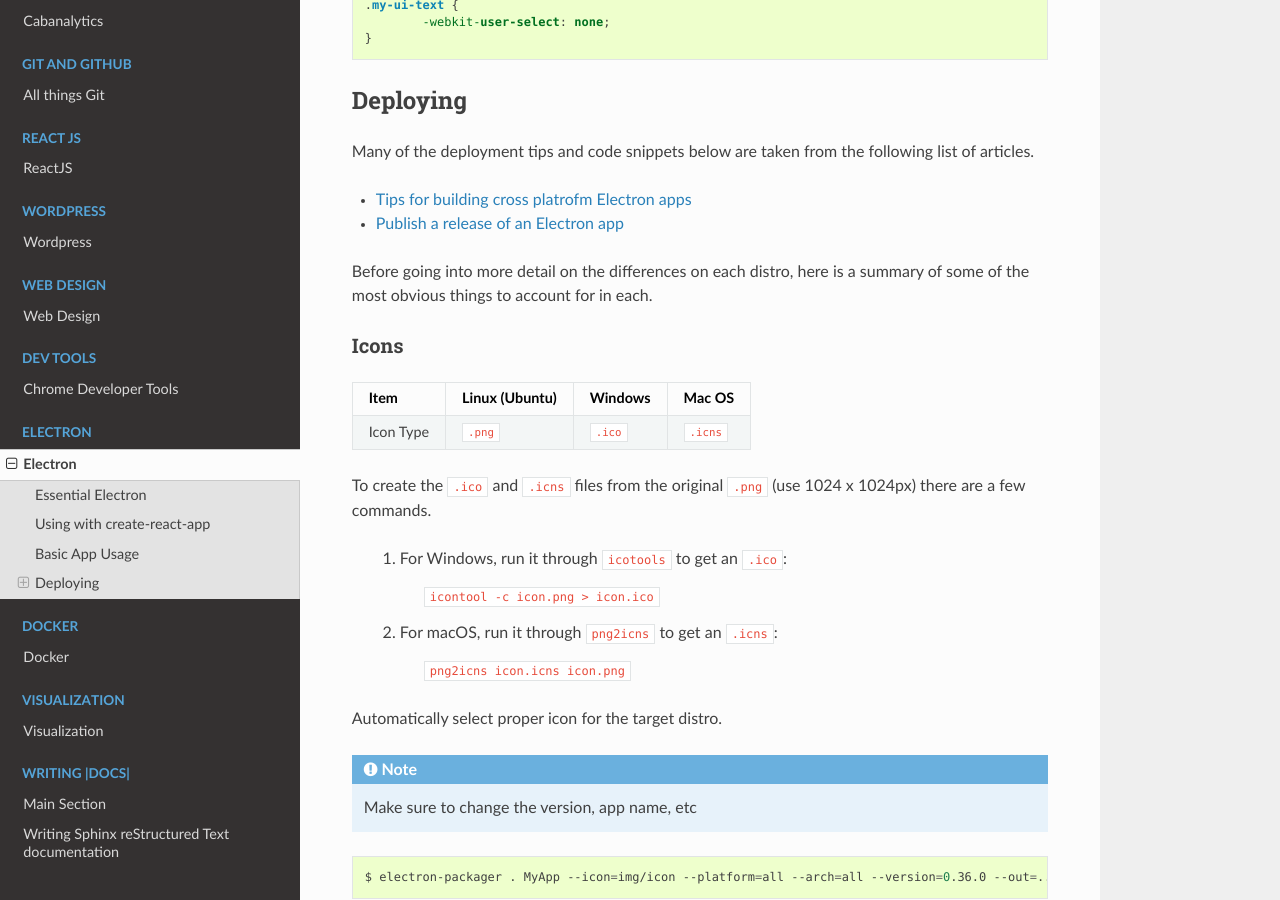
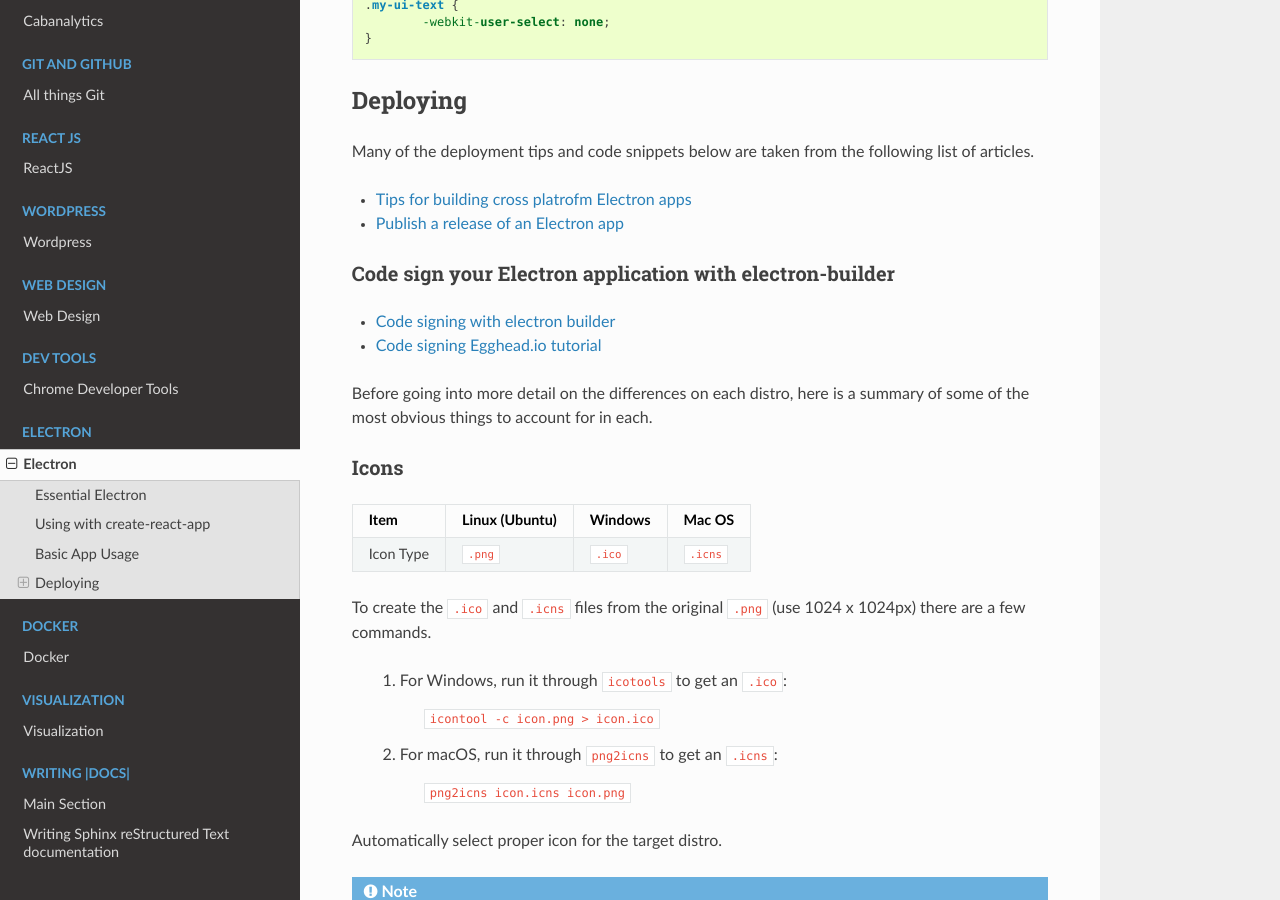
Before and after one commit to asmattic/docs, a Sphinx documentation site: the page built from source/electron/index.rst, in a window 1280 px wide and 900 px high, scrolled down 608 px. Built offline with Sphinx 7.4.7 and the Read the Docs theme 2.0.0, drawn with Linux system fonts in a browser that asks for light colours.

Commit message:
added code signing electron links

```diff
--- a/source/electron/index.rst
+++ b/source/electron/index.rst
@@ -43,6 +43,15 @@ Many of the deployment tips and code snippets below are taken from the following
 
 .. _distro_tips: https://blog.avocode.com/blog/4-must-know-tips-for-building-cross-platform-electron-apps
 .. _publish_electron_release: https://ourcodeworld.com/articles/read/262/how-to-build-publish-a-release-distribution-of-an-electron-application-with-the-cli
+
+Code sign your Electron application with electron-builder
+~~~~~~~~~~~~~~~~~~~~~~~~~~~~~~~~~~~~~~~~~~~~~~~~~~~~~~~~~~
+
+* `Code signing with electron builder <code-signing-electron-builder_>`_
+* `Code signing Egghead.io tutorial <code-signing-egghead_>`_
+
+.. _code-signing-electron-builder: https://www.electron.build/code-signing
+.. _code-signing-egghead: https://egghead.io/lessons/javascript-code-sign-your-electron-application-with-electron-builder
 
 Before going into more detail on the differences on each distro, here is a summary of some of the most obvious things to account for in each.
 
--- a/source/hosting/monitoring.rst
+++ b/source/hosting/monitoring.rst
@@ -2,7 +2,7 @@ Monitoring, Logging & Debugging
 ================================
 
 .. Variables
-.. include:: ../vars
+.. include:: ../vars.rst
 
 
 Sentry
--- a/source/vars.rst
+++ b/source/vars.rst
@@ -39,3 +39,7 @@
 
 .. |electronDocs| replace:: Electron Docs
 .. _electronDocs: https://electron.atom.io/docs/
+
+.. General Links
+.. |egghead| replace:: Egghead.io
+.. _egghead: https://egghead.io
```
Also changed, not shown: 1 other file.
